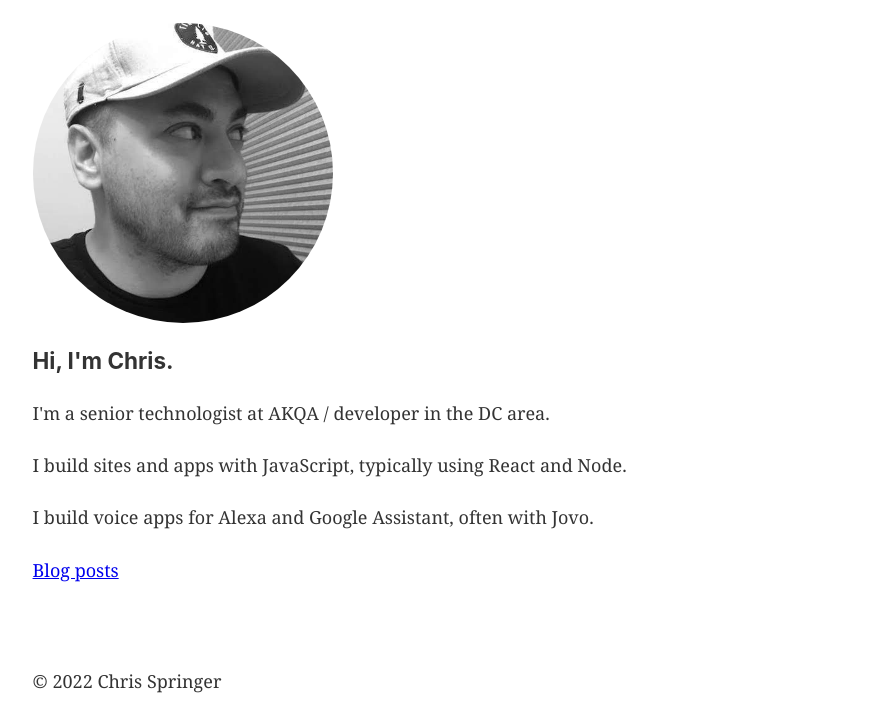
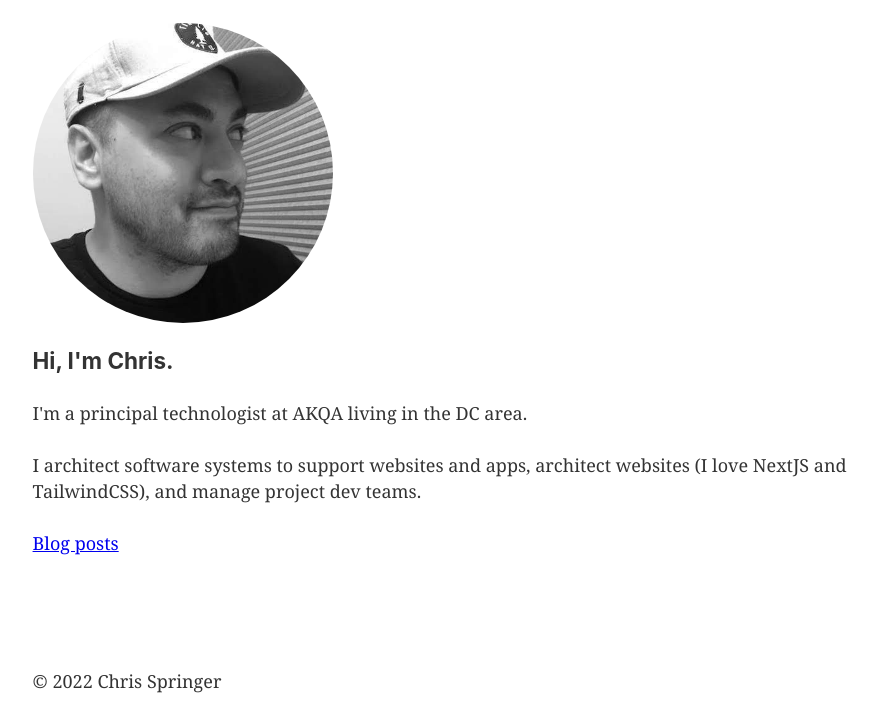
Before and after one commit to chrisaspringer/personal-gatsby, a Gatsby site: page / in a window 1280 px wide. Shown: the part 80-800 px from the top of the page, without its empty margins (147-1023 px from the left). Built offline with nearby package versions, Linux system fonts and the light colour scheme; Gatsby itself is replaced by a stand-in of ours.

Commit message:
Update index.js

```diff
--- a/src/pages/index.js
+++ b/src/pages/index.js
@@ -23,11 +23,10 @@ const IndexPage = () => (
       <h1>Hi, I'm Chris.</h1>
     </section>
     <section>
-      <p>I'm a senior technologist at AKQA / developer in the DC area.</p>
+      <p>I'm a principal technologist at AKQA living in the DC area.</p>
       <p>
-        I build sites and apps with JavaScript, typically using React and Node.
+        I architect software systems to support websites and apps, architect websites (I love NextJS and TailwindCSS), and manage project dev teams.
       </p>
-      <p>I build voice apps for Alexa and Google Assistant, often with Jovo.</p>
       <Link to="/blog">Blog posts</Link>
     </section>
   </Layout>
```
